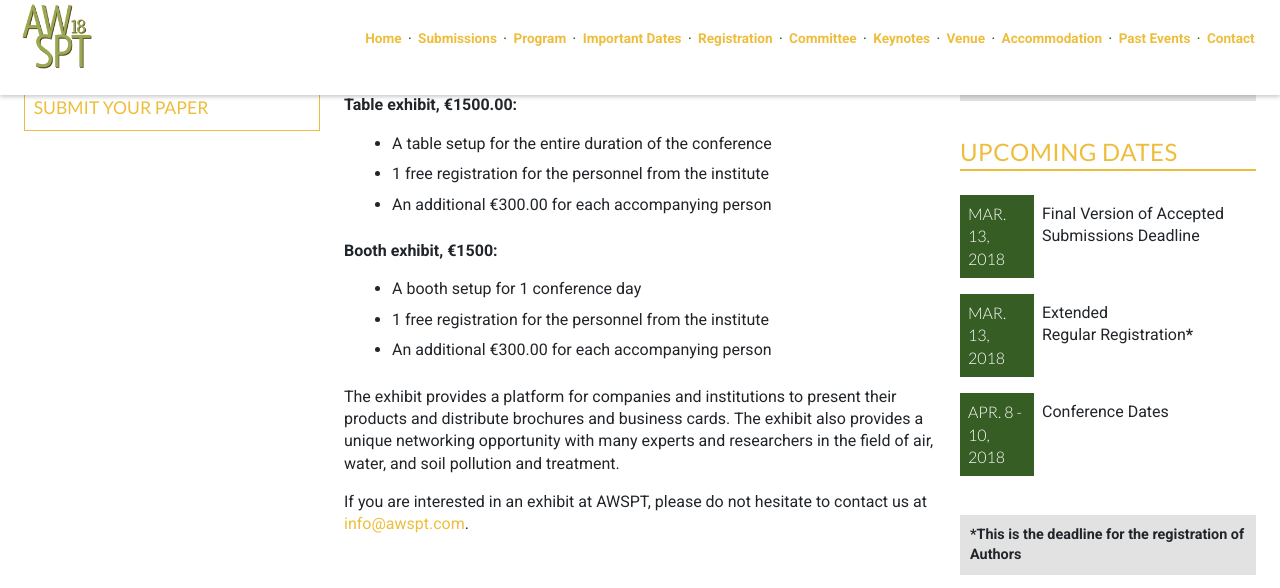
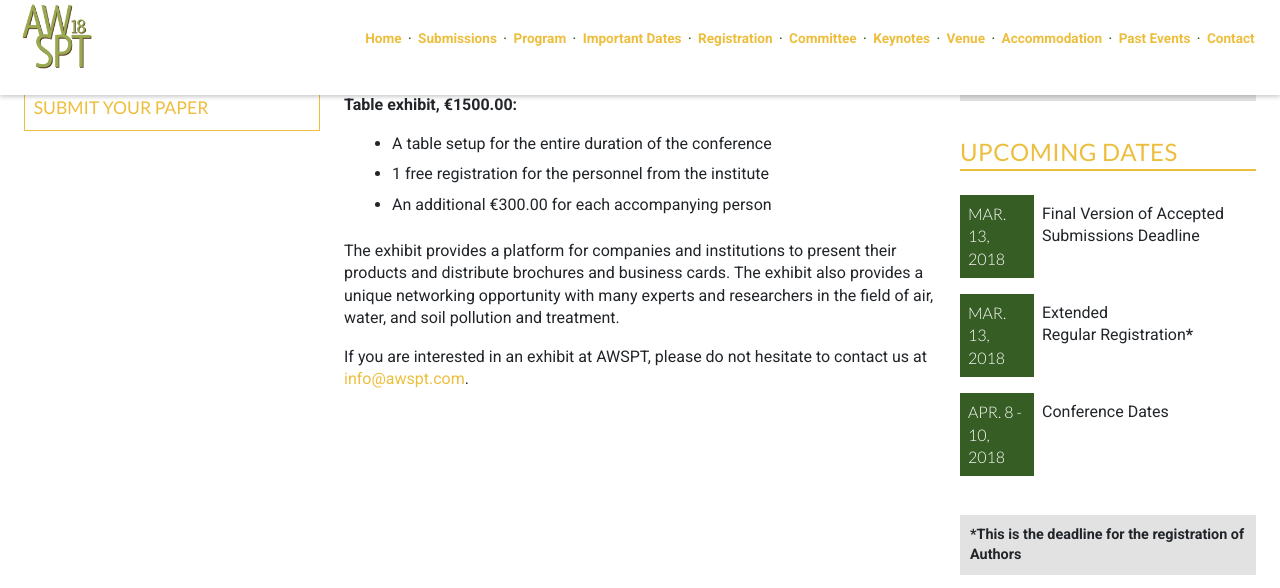
Before and after one commit to emdsgn/awspt, a Jekyll site: the page built from events.html, in a window 1280 px wide and 900 px high, scrolled down 485 px, cut to the strip 19-607 px from the top of the window. Built offline with Jekyll 4.4.1, drawn with Linux system fonts in a browser that asks for light colours; nearby versions of some CDN libraries; Markdown is read by kramdown in place of the engine named in the settings; comment, search, counter and statistics services are not loaded.

Commit message:
removed booth option

```diff
--- a/events.html
+++ b/events.html
@@ -16,12 +16,12 @@ keyword: air pollution conference, water pollution conference, soil pollution co
             <li>An additional €300.00 for each accompanying person</li>
         </ul>
 
-      <p class="body bold">Booth exhibit, €1500:</p>
+     <!--  <p class="body bold">Booth exhibit, €1500:</p>
         <ul>
             <li>A booth setup for 1 conference day</li>
             <li>1 free registration for the personnel from the institute</li>
             <li>An additional €300.00 for each accompanying person</li>
-        </ul>
+        </ul> -->
 
       <p class="body">The exhibit provides a platform for companies and institutions to present their products and distribute brochures and business cards. The exhibit also provides a unique networking opportunity with many experts and researchers in the field of air, water, and soil pollution and treatment.</p>
 
--- a/sponsor.html
+++ b/sponsor.html
@@ -42,12 +42,12 @@ keyword: air pollution conference, water pollution conference, soil pollution co
             <li>An additional €300.00 for each accompanying person</li>
         </ul>
 
-      <p class="body bold">Booth exhibit, €1500:</p>
+      <!-- <p class="body bold">Booth exhibit, €1500:</p>
         <ul>
             <li>A booth setup for 1 conference day</li>
             <li>1 free registration for the personnel from the institute</li>
             <li>An additional €300.00 for each accompanying person</li>
-        </ul>
+        </ul> -->
 
       <p class="body">The exhibit provides a platform for companies and institutions to present their products and distribute brochures and business cards. The exhibit also provides a unique networking opportunity with many experts and researchers in the field of air, water, and soil pollution and treatment.</p>
 
```
Also changed, not shown: 2 other files.
